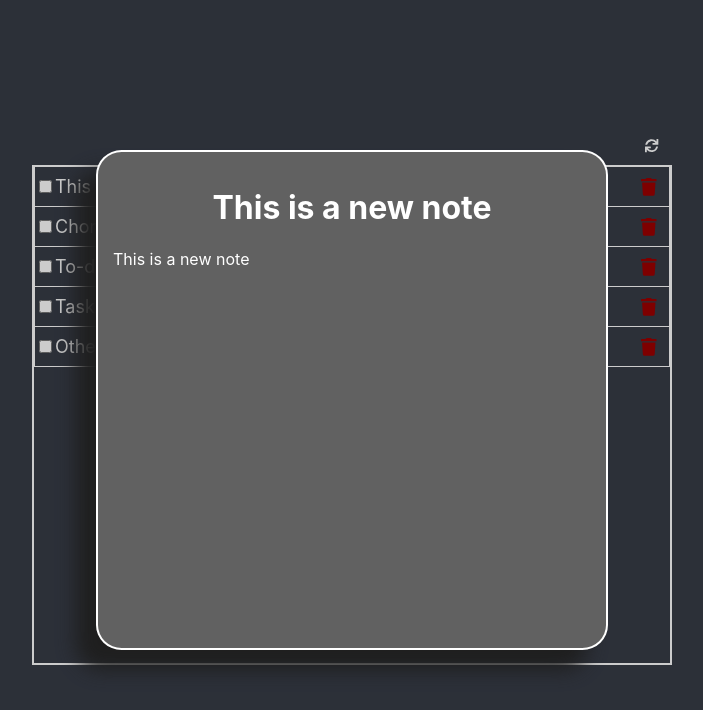
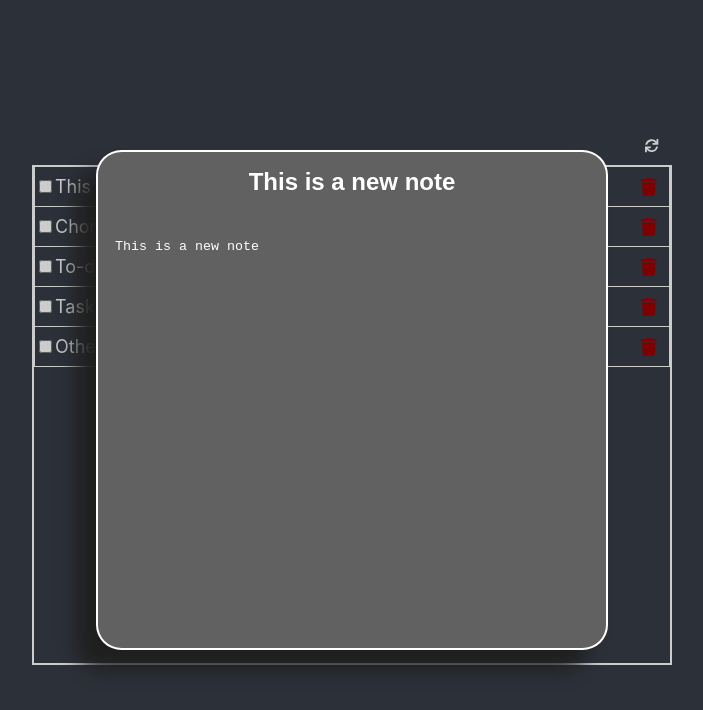
Before and after one commit to mohamedhamza12/notepad, a React (Create React App) app: page / in a window 1280 px wide. Both pictures are taken after a click on the element "This is a new note". Shown: the top 710 px of the page, without its empty margins (288-991 px from the left). Built offline with nearby package versions, Linux system fonts and the light colour scheme; data requests are answered from the project's data file.

Commit message:
added title and body inner state in Note component

```diff
--- a/src/Note.js
+++ b/src/Note.js
@@ -1,17 +1,20 @@
 import React from 'react';
+import { useState } from 'react/cjs/react.development';
 import './Note.css';
 
 const Note = ({ title, body, setOpenNoteState }) => {
+    const [_title, setTitle] = useState(title);
+    const [_body, setBody] = useState(body);
     return (
         <div className="note-card-wrapper"
             onClick={e => {
-                if (e.target.className !== "note-card") {
+                if (e.target.closest('.note-card') === null) {
                     setOpenNoteState(null);
                 }
             }}>
             <div className="note-card">
-                <h1>{title}</h1>
-                <p>{body}</p>
+                <input id="note-title" type="text" value={_title} onChange={e => setTitle(e.target.value)} />
+                <textarea id="note-body" value={_body} onChange={e => setBody(e.target.value)} />
             </div>
         </div>
     );
--- a/src/NotesList.js
+++ b/src/NotesList.js
@@ -37,7 +37,6 @@ const NotesList = () => {
                                     fetch(`${apiUrl}/notes/${note.id}`, {
                                         method: 'DELETE'
                                     }).then(() => setRefreshNotes(true));
-                                    console.log('Delete Note Here');
                                 } else {
                                     setOpenedNote({title: note.title, body: note.body});
                                 }
```
